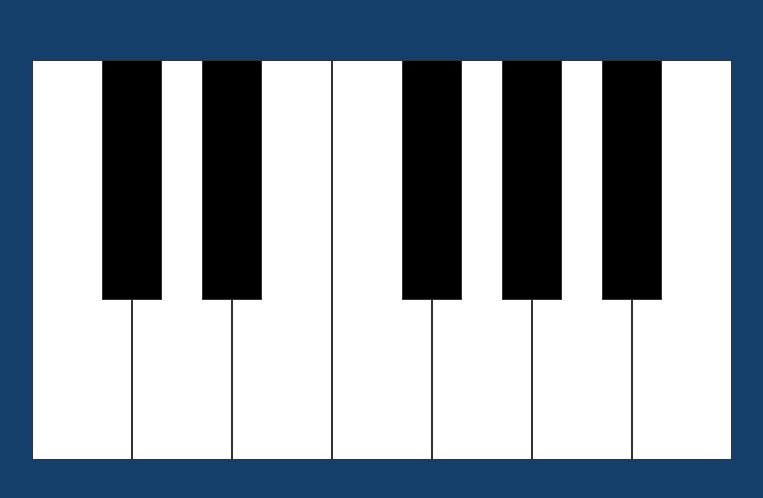
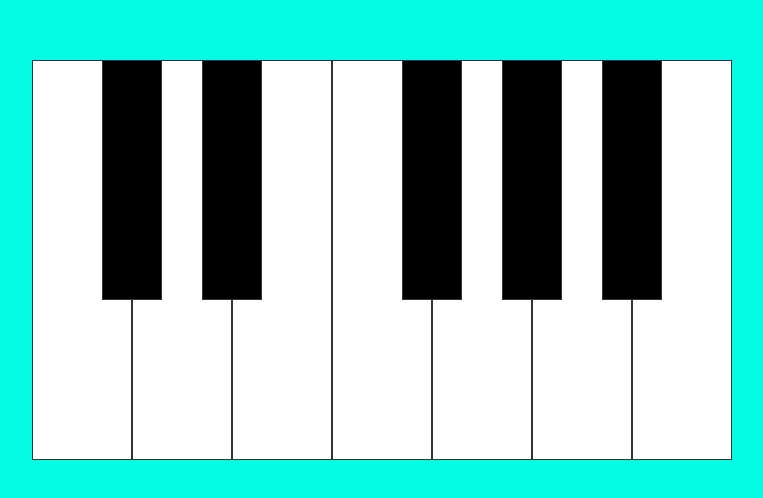
Before and after one commit to rahiman-zoheb/js-piano, a plain HTML site: page index.html in a window 1280 px wide. Shown: the part 140-638 px from the top of the page, without its empty margins (258-1021 px from the left). Drawn offline with Linux system fonts and the light colour scheme.

Commit message:
Changed background color to #03fce3

```diff
--- a/styles.css
+++ b/styles.css
@@ -3,7 +3,7 @@
 }
 
 body {
-    background-color: #143f6b;
+    background-color: #03fce3;
     margin: 0;
     min-height: 100vh;
     display: flex;
```
